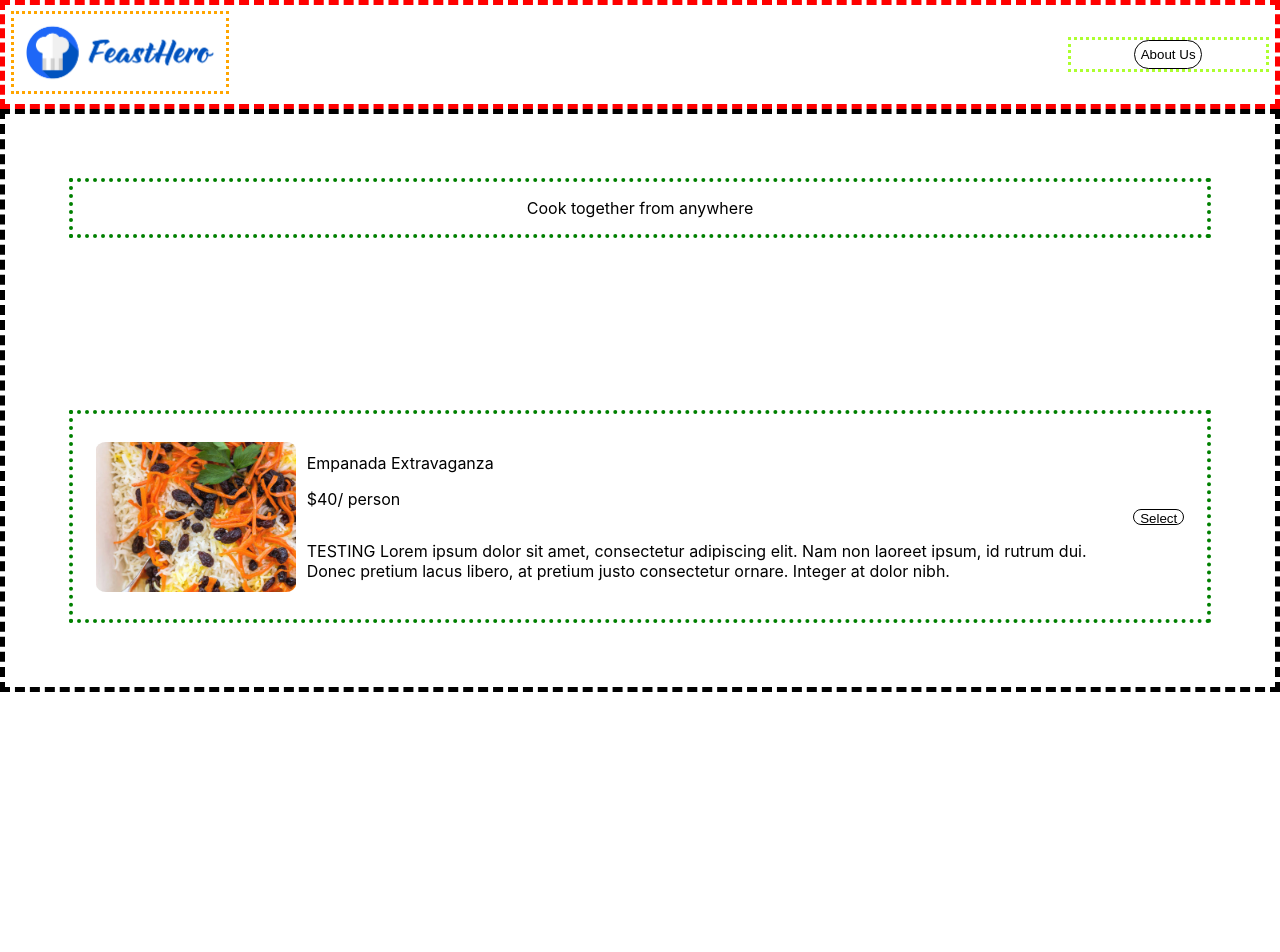
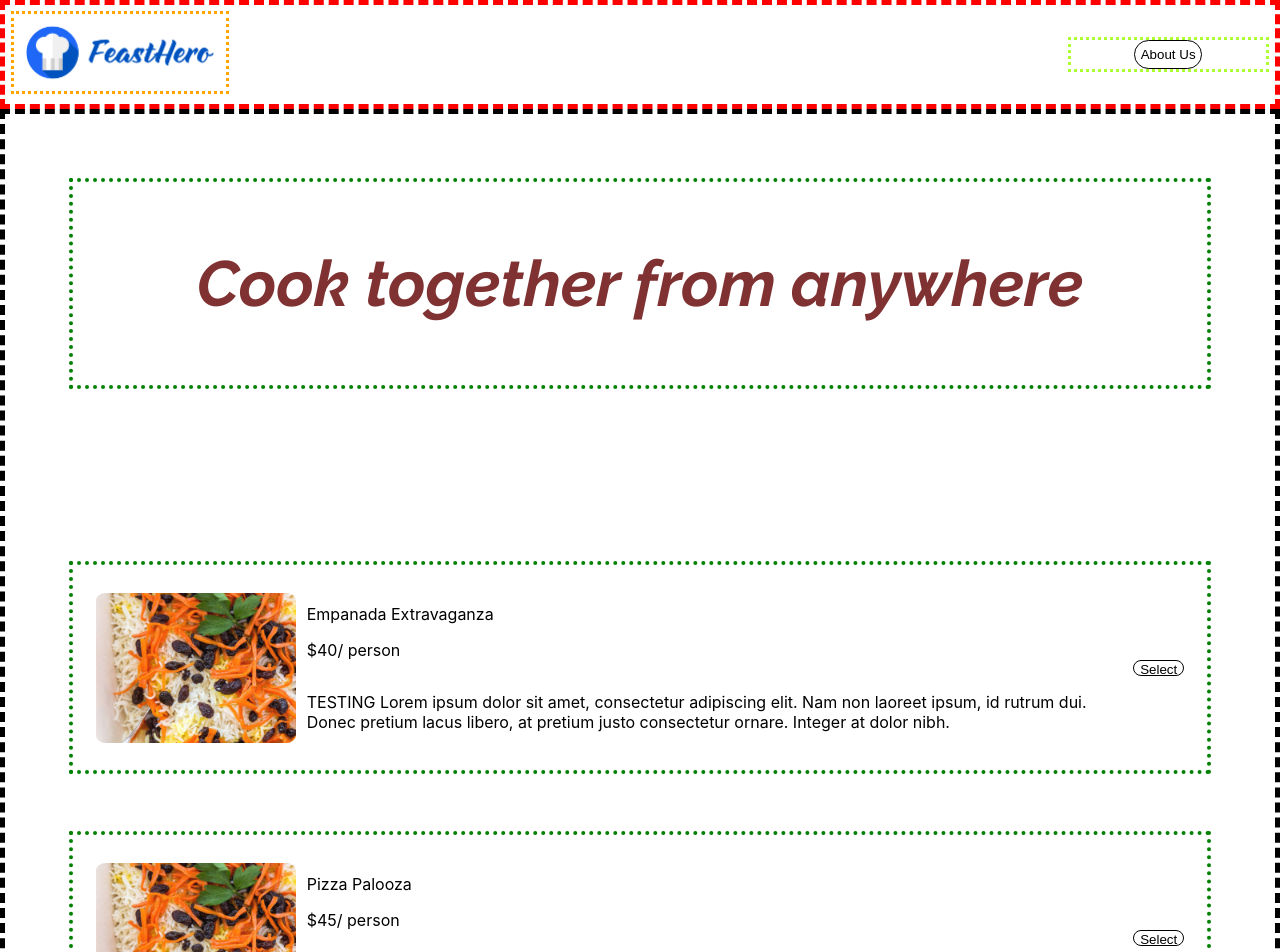
Before and after one commit to waresfaz/feasthero, a React (Create React App) app: page / in a window 1280 px wide. Shown: the top 952 px of the page. Before the commit the page ends 800 px from the top, so only its background shows below. Built offline with nearby package versions, Linux system fonts and the light colour scheme.

Commit message:
data renders dynamically from hardcoded data. Added raleway font. updated favicon and app title to feasthero instead of react app

```diff
--- a/public/index.html
+++ b/public/index.html
@@ -2,14 +2,18 @@
 <html lang="en">
   <head>
     <meta charset="utf-8" />
-    <link rel="icon" href="%PUBLIC_URL%/favicon.ico" />
+    <link rel="icon" href="%PUBLIC_URL%/images/logo_icon.png" />
     <meta name="viewport" content="width=device-width, initial-scale=1" />
     <meta name="theme-color" content="#000000" />
     <meta
       name="description"
       content="Web site created using create-react-app"
     />
-    <link rel="apple-touch-icon" href="%PUBLIC_URL%/logo192.png" />
+    <!-- font stuff -->
+    <link rel="preconnect" href="https://fonts.gstatic.com">
+    <link href="https://fonts.googleapis.com/css2?family=Raleway:ital,wght@0,400;1,700&display=swap" rel="stylesheet">
+
+    <link rel="apple-touch-icon" href="%PUBLIC_URL%/images/logo_icon.png" />
     <!--
       manifest.json provides metadata used when your web app is installed on a
       user's mobile device or desktop. See https://developers.google.com/web/fundamentals/web-app-manifest/
@@ -24,7 +28,7 @@
       work correctly both with client-side routing and a non-root public URL.
       Learn how to configure a non-root public URL by running `npm run build`.
     -->
-    <title>React App</title>
+    <title>FeastHero</title>
   </head>
   <body>
     <noscript>You need to enable JavaScript to run this app.</noscript>
--- a/src/App.css
+++ b/src/App.css
@@ -44,6 +44,12 @@
   border: 4px dotted green;
   display: flex;
   justify-content: center;
+  margin-bottom: 10%;
+  font-family: 'Raleway', sans-serif;
+  font-weight: 700;
+  font-style: italic;
+  font-size: 64px;
+  color: rgb(128, 50, 50);
 }
 
 /* Styles applied to item */
@@ -52,7 +58,7 @@
   border: 4px dotted green;
   display: flex;
   justify-content: center;
-  margin-top: 15%;
+  margin-top: 5%;
   padding: 2%;
 }
 
--- a/src/Item.js
+++ b/src/Item.js
@@ -25,7 +25,7 @@ export default function item(props) {
         <div className="item-details">
           <div className="item-header">
             <p className="title">{props.title}</p>
-            <p>${props.price}/ person</p>
+            <p>${props.cost}/ person</p>
           </div>
           <p className="description">{props.description}</p>
         </div>
--- a/src/List.js
+++ b/src/List.js
@@ -2,34 +2,35 @@ import Item from "./Item"
 
 export default function list() {
 
-  // const data = [
-  //   {
-  //     title: 'Qabuli Palaw Palooza',
-  //     cost: 45,
-  //     description: 'Lorem ipsum dolor sit amet, consectetur adipiscing elit. Nam non laoreet ipsum, id rutrum dui. Donec pretium lacus libero, at pretium justo consectetur ornare. Integer at dolor nibh.'
-  //   },
-  //   {
-  //     title: 'Empanada Extravaganza',
-  //     cost: 40,
-  //     description: 'Lorem ipsum dolor sit amet, consectetur adipiscing elit. Nam non laoreet ipsum, id rutrum dui. Donec pretium lacus libero, at pretium justo consectetur ornare. Integer at dolor nibh.'
-  //   }
-  // ]
+  const data = {
+    content: [
+      {
+        title: 'Empanada Extravaganza',
+        cost: 40,
+        description: 'TESTING Lorem ipsum dolor sit amet, consectetur adipiscing elit. Nam non laoreet ipsum, id rutrum dui. Donec pretium lacus libero, at pretium justo consectetur ornare. Integer at dolor nibh.'
+      },
+      {
+        title: 'Pizza Palooza',
+        cost: 45,
+        description: 'TESTING 2 Lorem ipsum dolor sit amet, consectetur adipiscing elit. Nam non laoreet ipsum, id rutrum dui. Donec pretium lacus libero, at pretium justo consectetur ornare. Integer at dolor nibh.'
+      }
+    ]
+  }
 
-  // function getTitle(arr) {
-  //   let result = '';
-  //   for (let i = 0; i < arr.length; i++) {
-  //     result += arr[i].title
-  //   }
-  //   return result;
-  // }
+  const classesList = data.content.map(classes => {
+    const title = classes.title;
+    const cost = classes.cost;
+    const description = classes.description;
 
-  // console.log(getTitle(data))
+    return (
+      <Item
+        title = {title}
+        cost = {cost}
+        description = {description}
+      />
+    )
+  });
 
-  const data = {
-    title: 'Empanada Extravaganza',
-    cost: 40,
-    description: 'TESTING Lorem ipsum dolor sit amet, consectetur adipiscing elit. Nam non laoreet ipsum, id rutrum dui. Donec pretium lacus libero, at pretium justo consectetur ornare. Integer at dolor nibh.'
-  }
 
   return (
     <body className="main">
@@ -39,11 +40,7 @@ export default function list() {
       </div>
 
       <div>
-        <Item
-          title = {data.title}
-          price = {data.cost}
-          description = {data.description}
-        />
+        {classesList}
       </div>
 
     </body>
```
Also changed, not shown: public/images/logo_icon.png (added), 1 other file (tests, documents, lock files or other folders).
